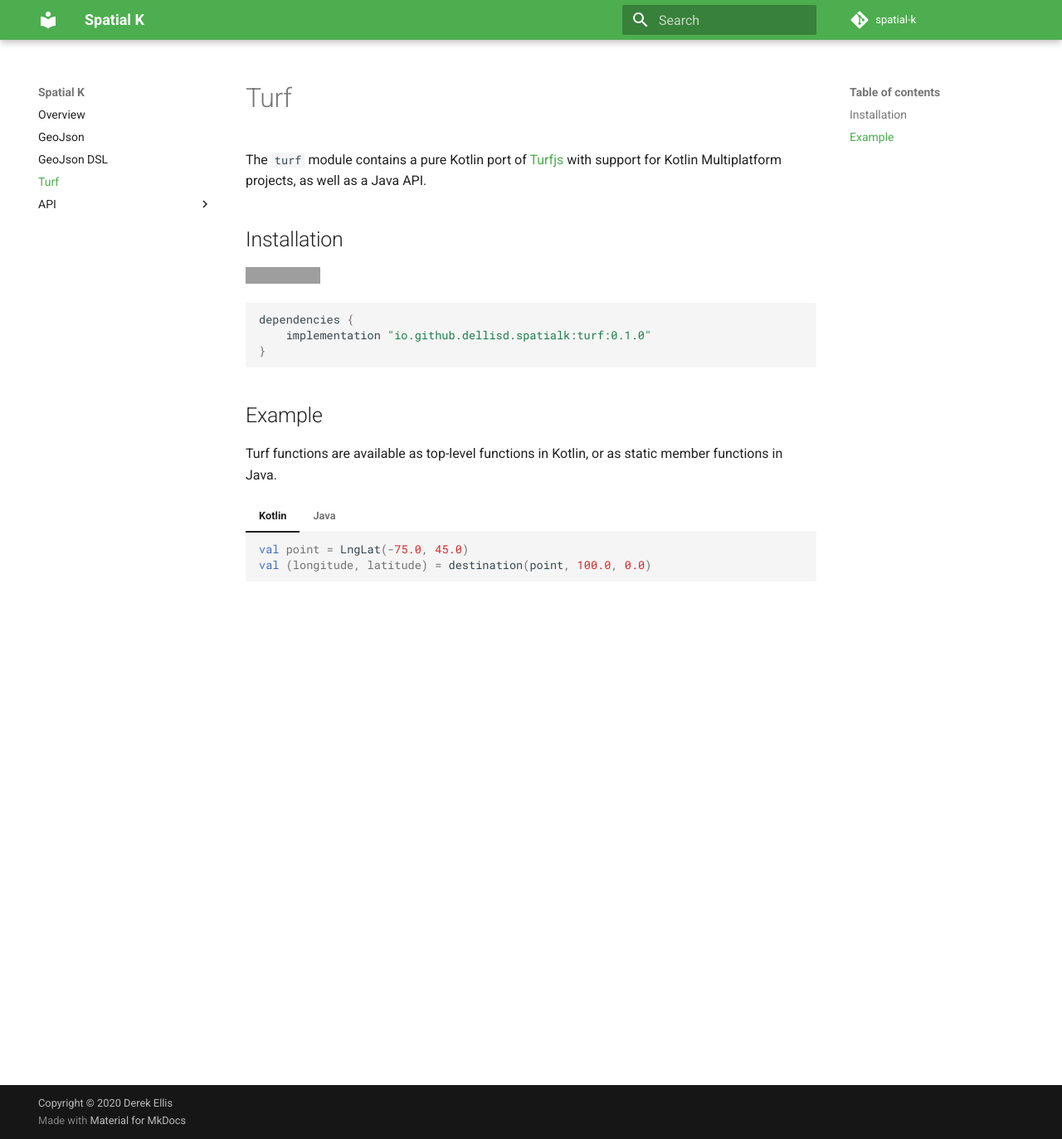
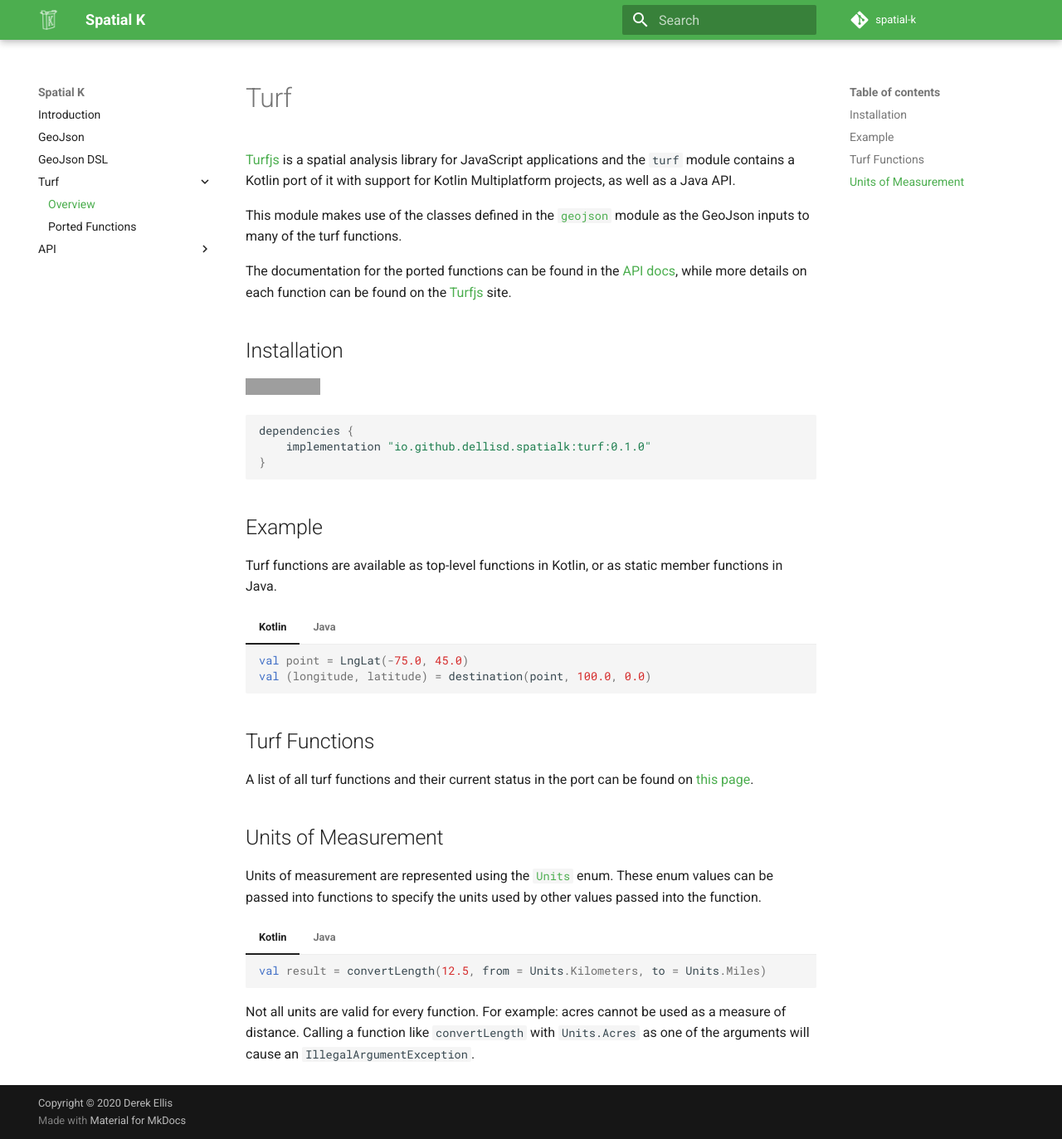
Before and after one commit to dellisd/spatial-k, an MkDocs documentation site: the page built from docs/turf.md, in a window 1280 px wide and 1373 px high. Shown: the whole window at 83% size. Built offline with MkDocs 1.6.1 and Material for MkDocs 9.7.7, drawn with Linux system fonts in a browser that asks for light colours; comment, search, counter and statistics services are not loaded; grey boxes are pictures that could not be loaded.

Commit message:
Update documentation for Turf (#63)

````diff
--- a/docs/turf.md
+++ b/docs/turf.md
@@ -1,6 +1,10 @@
 # Turf
 
-The `turf` module contains a pure Kotlin port of [Turfjs](https://turfjs.org) with support for Kotlin Multiplatform projects, as well as a Java API.
+[Turfjs](https://turfjs.org) is a spatial analysis library for JavaScript applications and the `turf` module contains a Kotlin port of it with support for Kotlin Multiplatform projects, as well as a Java API.
+
+This module makes use of the classes defined in the [`geojson`](geojson/) module as the GeoJson inputs to many of the turf functions.
+
+The documentation for the ported functions can be found in the [API docs](api/turf/), while more details on each function can be found on the [Turfjs](https://turfjs.org) site.
 
 ## Installation
 
@@ -26,3 +30,23 @@ Turf functions are available as top-level functions in Kotlin, or as static memb
     Position point = new LngLat(-75.0, 45.0);
     Position result = Measurement.destination(point, 100.0, 0.0);
     ```
+
+## Turf Functions
+
+A list of all turf functions and their current status in the port can be found on [this page](../ported-functions/).
+
+## Units of Measurement
+
+Units of measurement are represented using the [`Units`](../api/turf/io.github.dellisd.spatialk.turf/-units/) enum. These enum values can be passed into functions to specify the units used by other values passed into the function.
+
+=== "Kotlin"
+    ```kotlin
+    val result = convertLength(12.5, from = Units.Kilometers, to = Units.Miles)
+    ```
+=== "Java"
+    ```java
+    double result = TurfUtils.convertLength(12.5, Units.Kilometers, Units.Miles);
+    ```
+
+Not all units are valid for every function. For example: acres cannot be used as a measure of distance.
+Calling a function like `convertLength` with `Units.Acres` as one of the arguments will cause an `IllegalArgumentException`.
--- a/mkdocs.yml
+++ b/mkdocs.yml
@@ -8,10 +8,12 @@ copyright: 'Copyright &copy; 2020 Derek Ellis'
 remote_branch: gh-pages
 
 nav:
-  - 'Overview': index.md
+  - 'Introduction': index.md
   - 'GeoJson': geojson.md
   - 'GeoJson DSL': geojson-dsl.md
-  - 'Turf': turf.md
+  - 'Turf':
+      - 'Overview':  turf.md
+      - 'Ported Functions': ported-functions.md
   - 'API':
       - 'geojson': api/geojson/index.md
       - 'geojson-dsl': api/geojson-dsl/index.md
@@ -19,6 +21,8 @@ nav:
 
 theme:
   name: 'material'
+  favicon: images/logo.png
+  logo: images/logo.png
   palette:
     primary: 'green'
     accent: 'blue'
````
Also changed, not shown: docs/index.md (+4 -0 lines), docs/ported-functions.md (added, +184 -0 lines), docs/images/colour.svg (added), docs/images/logo.png (added).
